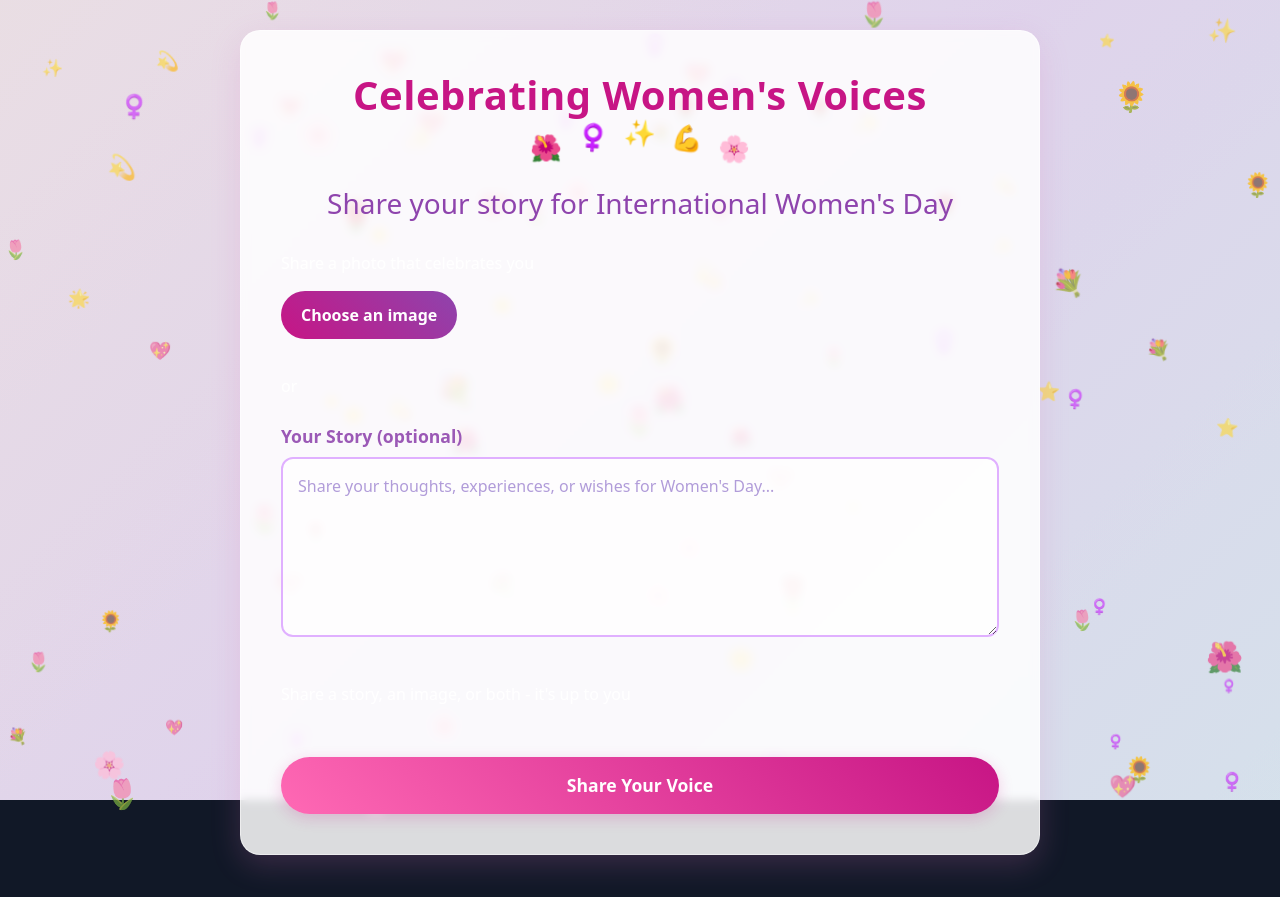
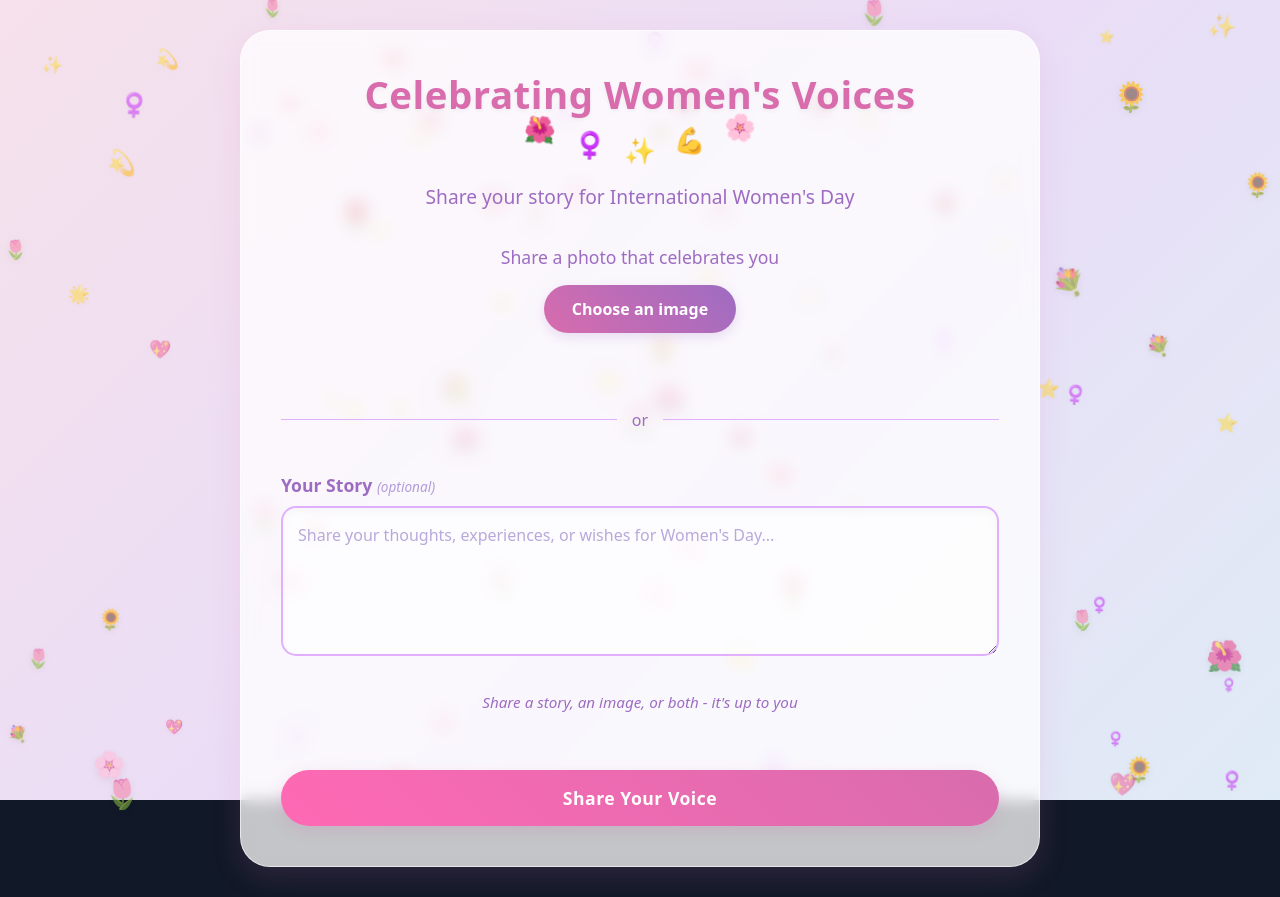
Before and after one commit to NSSKMIT/women-sday_form-frontend, a React (Create React App) app: page / in a window 1280 px wide. Built offline with nearby package versions, Linux system fonts and the light colour scheme.

Commit message:
Update App.css

```diff
--- a/src/App.css
+++ b/src/App.css
@@ -1,4 +1,4 @@
-/* Women's Day Form CSS */
+/* Women's Day Form CSS - Updated */
 body {
   margin: 0;
   font-family: 'Segoe UI', Tahoma, Geneva, Verdana, sans-serif;
@@ -23,39 +23,41 @@ body {
   left: 0;
   width: 100%;
   height: 100%;
-  background: linear-gradient(135deg, #fff1f6 0%, #f3e5ff 50%, #e8f4ff 100%);
-  opacity: 0.7;
+  background: linear-gradient(135deg, #ffeaf3 0%, #f3e5ff 50%, #e8f4ff 100%);
+  opacity: 0.8;
   z-index: -1;
 }
 
 .form-card {
-  background-color: rgba(255, 255, 255, 0.85);
-  border-radius: 20px;
-  box-shadow: 0 10px 30px rgba(221, 120, 194, 0.2);
+  background-color: rgba(255, 255, 255, 0.75);
+  border-radius: 30px;
+  box-shadow: 0 10px 30px rgba(221, 120, 194, 0.15);
   padding: 40px;
   width: 90%;
   max-width: 800px;
-  backdrop-filter: blur(5px);
-  border: 1px solid rgba(255, 255, 255, 0.5);
+  backdrop-filter: blur(8px);
+  border: 1px solid rgba(255, 255, 255, 0.6);
 }
 
 .form-header {
   text-align: center;
-  margin-bottom: 30px;
+  margin-bottom: 35px;
 }
 
 .form-header h1 {
-  color: #c71585;
-  font-size: 2.5rem;
+  color: #d86cad;
+  font-size: 2.4rem;
   margin: 0;
-  font-weight: 700;
+  font-weight: 600;
   letter-spacing: 0.5px;
+  text-shadow: 0 2px 4px rgba(0, 0, 0, 0.05);
 }
 
 .form-header h3 {
-  color: #8e44ad;
+  color: #9d6cc2;
   font-weight: 400;
   margin-top: 10px;
+  font-size: 1.2rem;
 }
 
 .title-decoration {
@@ -63,33 +65,108 @@ body {
   margin: 15px 0;
   display: flex;
   justify-content: center;
-  gap: 15px;
+  gap: 18px;
 }
 
 .title-decoration span {
-  animation: float 3s infinite ease-in-out;
+  animation: float 4s infinite ease-in-out;
+  opacity: 0.9;
 }
 
 .title-decoration span:nth-child(2) {
-  animation-delay: 0.5s;
+  animation-delay: 0.8s;
 }
 
 .title-decoration span:nth-child(3) {
-  animation-delay: 1s;
+  animation-delay: 1.6s;
 }
 
 .title-decoration span:nth-child(4) {
-  animation-delay: 1.5s;
+  animation-delay: 2.4s;
 }
 
 .title-decoration span:nth-child(5) {
-  animation-delay: 2s;
+  animation-delay: 3.2s;
 }
 
 .womens-day-form {
   display: flex;
   flex-direction: column;
   gap: 25px;
+}
+
+/* Centered image upload section */
+.image-upload-section {
+  display: flex;
+  flex-direction: column;
+  align-items: center;
+  margin-bottom: 20px;
+}
+
+.upload-prompt {
+  color: #9d6cc2;
+  font-size: 1.1rem;
+  margin-bottom: 15px;
+  font-weight: 500;
+}
+
+.image-upload-wrapper {
+  position: relative;
+  margin-bottom: 15px;
+}
+
+.image-upload-btn {
+  padding: 12px 28px;
+  background: linear-gradient(45deg, #d86cad, #9d6cc2);
+  color: white;
+  border: none;
+  border-radius: 50px;
+  cursor: pointer;
+  font-weight: 600;
+  transition: all 0.3s ease;
+  box-shadow: 0 4px 12px rgba(157, 108, 194, 0.2);
+}
+
+.image-upload-btn:hover {
+  transform: translateY(-2px);
+  box-shadow: 0 6px 15px rgba(157, 108, 194, 0.3);
+  background: linear-gradient(45deg, #e77db9, #a974c9);
+}
+
+/* Divider styling */
+.form-divider {
+  display: flex;
+  align-items: center;
+  text-align: center;
+  margin: 15px 0;
+}
+
+.form-divider::before,
+.form-divider::after {
+  content: '';
+  flex: 1;
+  border-bottom: 1px solid #e0b0ff;
+}
+
+.form-divider span {
+  padding: 0 15px;
+  color: #9d6cc2;
+  font-weight: 500;
+}
+
+.optional-text {
+  font-size: 0.85rem;
+  color: #b19cd9;
+  font-weight: normal;
+  font-style: italic;
+}
+
+.form-note {
+  text-align: center;
+  font-size: 0.95rem;
+  color: #9d6cc2;
+  font-style: italic;
+  margin-top: -10px;
 }
 
 .form-group {
@@ -100,50 +177,31 @@ body {
 
 .form-group label {
   font-weight: 600;
-  color: #9b59b6;
+  color: #9d6cc2;
   font-size: 1.1rem;
 }
 
 .story-textarea {
-  min-height: 180px;
+  min-height: 150px;
   border: 2px solid #e0b0ff;
-  border-radius: 12px;
+  border-radius: 15px;
   padding: 15px;
   font-size: 1rem;
   resize: vertical;
-  transition: border 0.3s, box-shadow 0.3s;
-  background-color: rgba(255, 255, 255, 0.7);
+  transition: all 0.3s ease;
+  background-color: rgba(255, 255, 255, 0.6);
+  box-shadow: 0 4px 10px rgba(0, 0, 0, 0.03) inset;
 }
 
 .story-textarea:focus {
   outline: none;
-  border-color: #c71585;
-  box-shadow: 0 0 8px rgba(199, 21, 133, 0.3);
+  border-color: #d86cad;
+  box-shadow: 0 0 10px rgba(216, 108, 173, 0.2);
+  background-color: rgba(255, 255, 255, 0.8);
 }
 
 .story-textarea::placeholder {
-  color: #b19cd9;
-}
-
-.image-upload-wrapper {
-  position: relative;
-  margin-bottom: 10px;
-}
-
-.image-upload-btn {
-  padding: 12px 20px;
-  background: linear-gradient(45deg, #c71585, #8e44ad);
-  color: white;
-  border: none;
-  border-radius: 25px;
-  cursor: pointer;
-  font-weight: 600;
-  transition: transform 0.2s, box-shadow 0.2s;
-}
-
-.image-upload-btn:hover {
-  transform: translateY(-2px);
-  box-shadow: 0 4px 12px rgba(142, 68, 173, 0.3);
+  color: #b8a9da;
 }
 
 input[type="file"] {
@@ -163,28 +221,31 @@ input[type="file"] {
 
 .image-preview {
   max-width: 100%;
-  max-height: 300px;
-  border-radius: 12px;
-  box-shadow: 0 5px 15px rgba(0, 0, 0, 0.1);
+  max-height: 250px;
+  border-radius: 15px;
+  box-shadow: 0 5px 15px rgba(0, 0, 0, 0.08);
+  border: 3px solid rgba(255, 255, 255, 0.8);
 }
 
 .submit-button {
-  background: linear-gradient(45deg, #ff69b4, #c71585);
+  background: linear-gradient(45deg, #ff69b4, #d86cad);
   color: white;
   border: none;
   padding: 15px;
-  border-radius: 30px;
+  border-radius: 50px;
   font-size: 1.1rem;
   font-weight: 600;
   cursor: pointer;
-  transition: transform 0.3s, box-shadow 0.3s;
-  margin-top: 10px;
-  box-shadow: 0 4px 15px rgba(199, 21, 133, 0.2);
+  transition: all 0.3s ease;
+  margin-top: 15px;
+  box-shadow: 0 4px 15px rgba(216, 108, 173, 0.2);
+  letter-spacing: 0.5px;
 }
 
 .submit-button:hover {
   transform: translateY(-3px);
-  box-shadow: 0 8px 20px rgba(199, 21, 133, 0.4);
+  box-shadow: 0 8px 20px rgba(216, 108, 173, 0.3);
+  background: linear-gradient(45deg, #ff79c6, #e77db9);
 }
 
 .submit-button:disabled {
@@ -198,11 +259,15 @@ input[type="file"] {
   color: #e74c3c;
   font-size: 0.9rem;
   margin-top: 5px;
+  text-align: center;
+  background-color: rgba(231, 76, 60, 0.1);
+  padding: 8px 12px;
+  border-radius: 8px;
 }
 
 .success-message {
   text-align: center;
-  animation: fadeIn 0.5s ease-in-out;
+  animation: fadeIn 0.7s ease-in-out;
 }
 
 .success-icon {
@@ -212,29 +277,30 @@ input[type="file"] {
 }
 
 .success-message h2 {
-  color: #c71585;
+  color: #d86cad;
   margin-bottom: 10px;
 }
 
 .success-message p {
-  color: #8e44ad;
+  color: #9d6cc2;
   margin-bottom: 30px;
 }
 
 .reset-button {
-  background: linear-gradient(45deg, #9b59b6, #3498db);
+  background: linear-gradient(45deg, #9d6cc2, #7fade0);
   color: white;
   border: none;
-  padding: 12px 25px;
-  border-radius: 25px;
+  padding: 12px 28px;
+  border-radius: 50px;
   font-weight: 600;
   cursor: pointer;
-  transition: transform 0.2s, box-shadow 0.2s;
+  transition: all 0.3s ease;
+  box-shadow: 0 4px 12px rgba(155, 89, 182, 0.2);
 }
 
 .reset-button:hover {
   transform: translateY(-2px);
-  box-shadow: 0 5px 15px rgba(155, 89, 182, 0.3);
+  box-shadow: 0 6px 15px rgba(155, 89, 182, 0.3);
 }
 
 .loading-overlay {
@@ -243,28 +309,28 @@ input[type="file"] {
   left: 0;
   width: 100%;
   height: 100%;
-  background-color: rgba(255, 255, 255, 0.8);
+  background-color: rgba(255, 255, 255, 0.85);
   display: flex;
   flex-direction: column;
   justify-content: center;
   align-items: center;
   z-index: 1000;
-  backdrop-filter: blur(3px);
+  backdrop-filter: blur(5px);
 }
 
 .loading-spinner {
   width: 60px;
   height: 60px;
-  border: 5px solid rgba(199, 21, 133, 0.3);
+  border: 5px solid rgba(216, 108, 173, 0.2);
   border-radius: 50%;
-  border-top-color: #c71585;
-  animation: spin 1s infinite ease-in-out;
+  border-top-color: #d86cad;
+  animation: spin 1.2s infinite ease-in-out;
   margin-bottom: 20px;
 }
 
 .loading-overlay p {
-  color: #8e44ad;
-  font-weight: 600;
+  color: #9d6cc2;
+  font-weight: 500;
 }
 
 /* Floating elements */
@@ -280,15 +346,17 @@ input[type="file"] {
 
 .floating-element {
   position: absolute;
-  animation: float 15s infinite linear;
+  animation: float 18s infinite linear;
 }
 
 .flower-decoration {
-  opacity: 0.7;
+  opacity: 0.6;
+  filter: drop-shadow(0 2px 4px rgba(0, 0, 0, 0.1));
 }
 
 .symbol-decoration {
-  opacity: 0.6;
+  opacity: 0.5;
+  filter: drop-shadow(0 1px 3px rgba(0, 0, 0, 0.05));
 }
 
 /* Celebration elements */
@@ -312,6 +380,7 @@ input[type="file"] {
   border-radius: 50%;
   width: 40px;
   height: 40px;
+  filter: drop-shadow(0 2px 5px rgba(0, 0, 0, 0.1));
 }
 
 /* Animations */
@@ -320,16 +389,18 @@ input[type="file"] {
     transform: translateY(0) rotate(0);
   }
   50% {
-    transform: translateY(-20px) rotate(5deg);
+    transform: translateY(-25px) rotate(8deg);
   }
 }
 
 @keyframes pulse {
   0%, 100% {
     transform: scale(1);
+    opacity: 0.9;
   }
   50% {
     transform: scale(1.1);
+    opacity: 1;
   }
 }
 
@@ -362,7 +433,8 @@ input[type="file"] {
 /* Responsive adjustments */
 @media (max-width: 768px) {
   .form-card {
-    padding: 25px;
+    padding: 30px;
+    border-radius: 25px;
   }
 
   .form-header h1 {
@@ -375,7 +447,7 @@ input[type="file"] {
 
   .title-decoration {
     font-size: 1.3rem;
-    gap: 10px;
+    gap: 12px;
   }
 }
 
@@ -385,7 +457,8 @@ input[type="file"] {
   }
 
   .form-card {
-    padding: 20px;
+    padding: 25px;
+    border-radius: 20px;
   }
 
   .form-header h1 {
@@ -394,6 +467,7 @@ input[type="file"] {
 
   .title-decoration {
     font-size: 1.1rem;
+    gap: 10px;
   }
 
   .submit-button, .reset-button {
```
